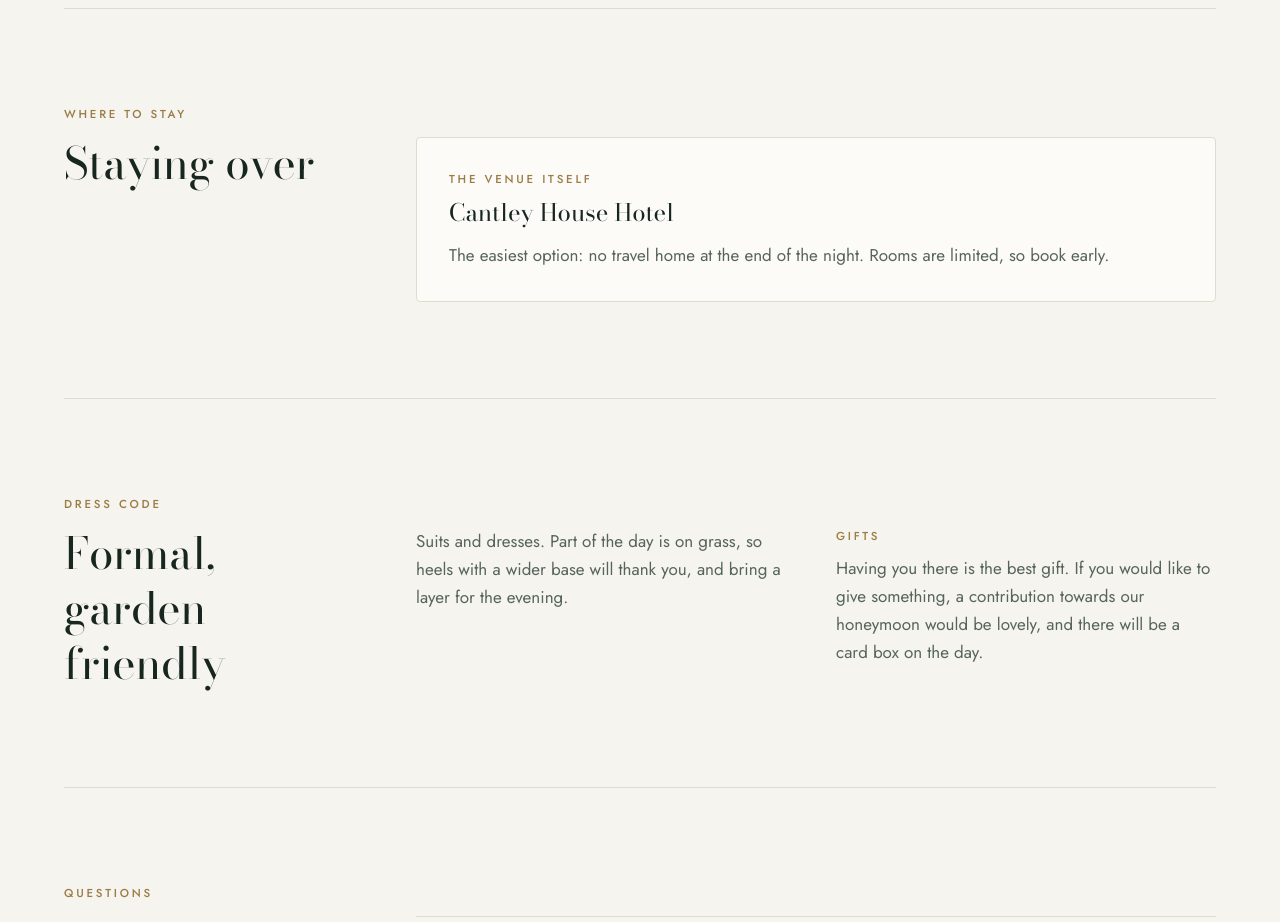
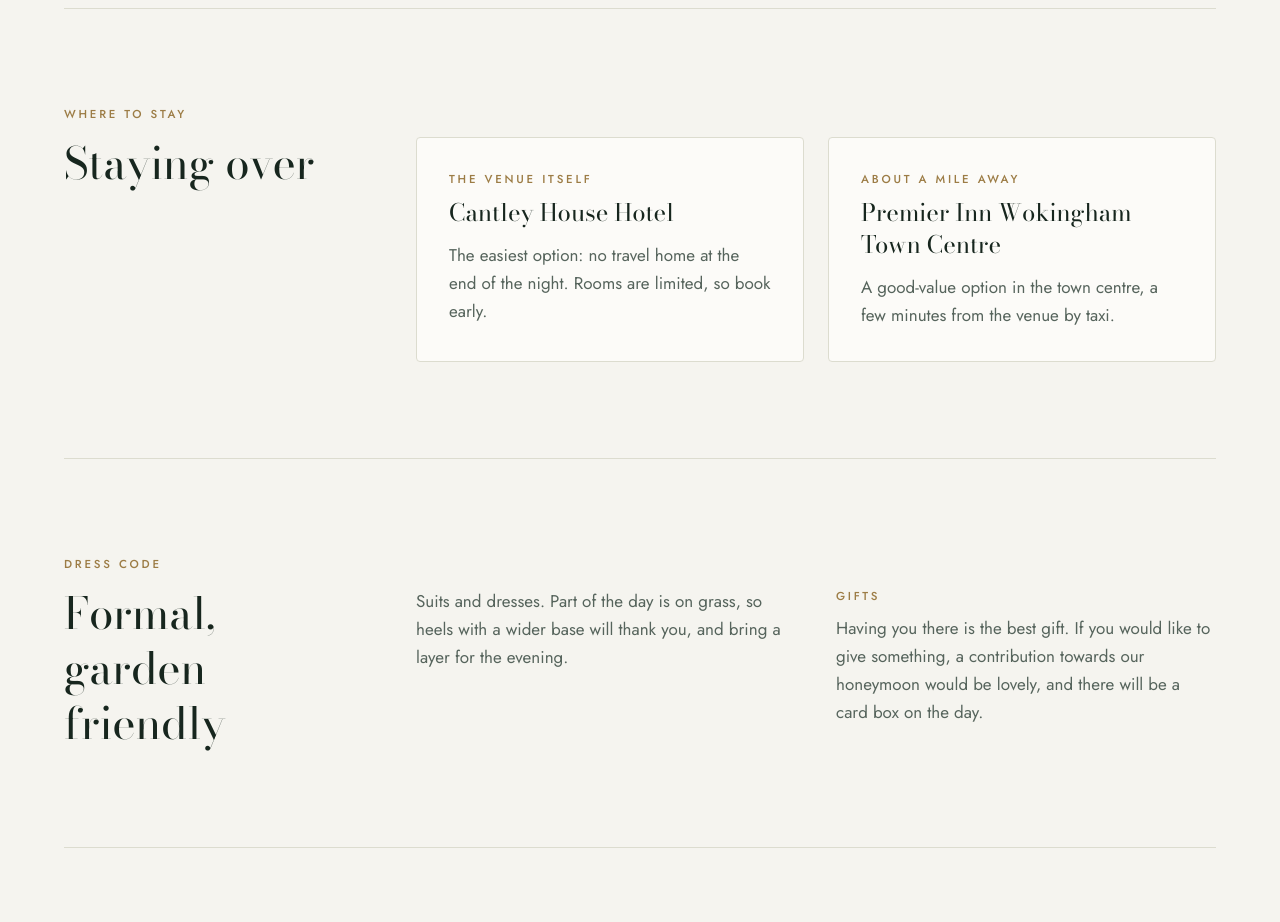
Before and after one commit to jamieharper0798/Apps, a React (Vite) app in the folder wedding/: page / in a window 1280 px wide. Shown: the part 2240-3162 px from the top of the page. Built offline with nearby package versions, Linux system fonts and the light colour scheme.

Commit message:
Add Premier Inn Wokingham Town Centre to where to stay
Co-Authored-By: Claude Opus 5.5 <noreply@anthropic.com>
Claude-Session: https://claude.ai/code/session_01EmRaiQFBuzG894yJQhP3g3

```diff
--- a/wedding/src/wedding.ts
+++ b/wedding/src/wedding.ts
@@ -31,7 +31,7 @@ export const wedding = {
 
   stay: [
     { name: 'Cantley House Hotel', distance: 'The venue itself', note: 'The easiest option: no travel home at the end of the night. Rooms are limited, so book early.' },
-    { name: 'Hotel two', distance: 'TODO: distance from the venue', note: 'A cheaper option with easy parking.' },
+    { name: 'Premier Inn Wokingham Town Centre', distance: 'About a mile away', note: 'A good-value option in the town centre, a few minutes from the venue by taxi.' },
   ],
 
   dressCode: {
```
